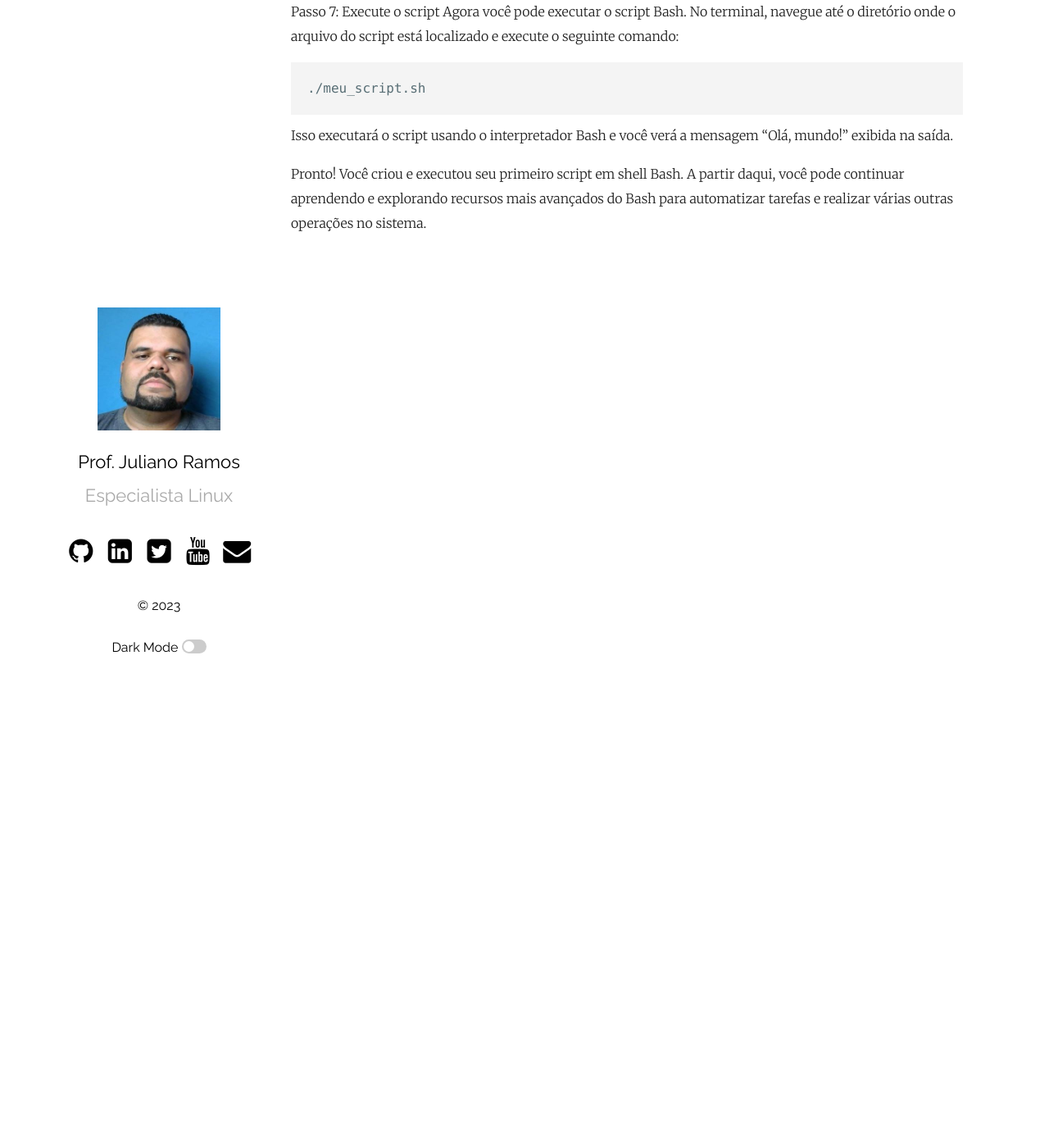
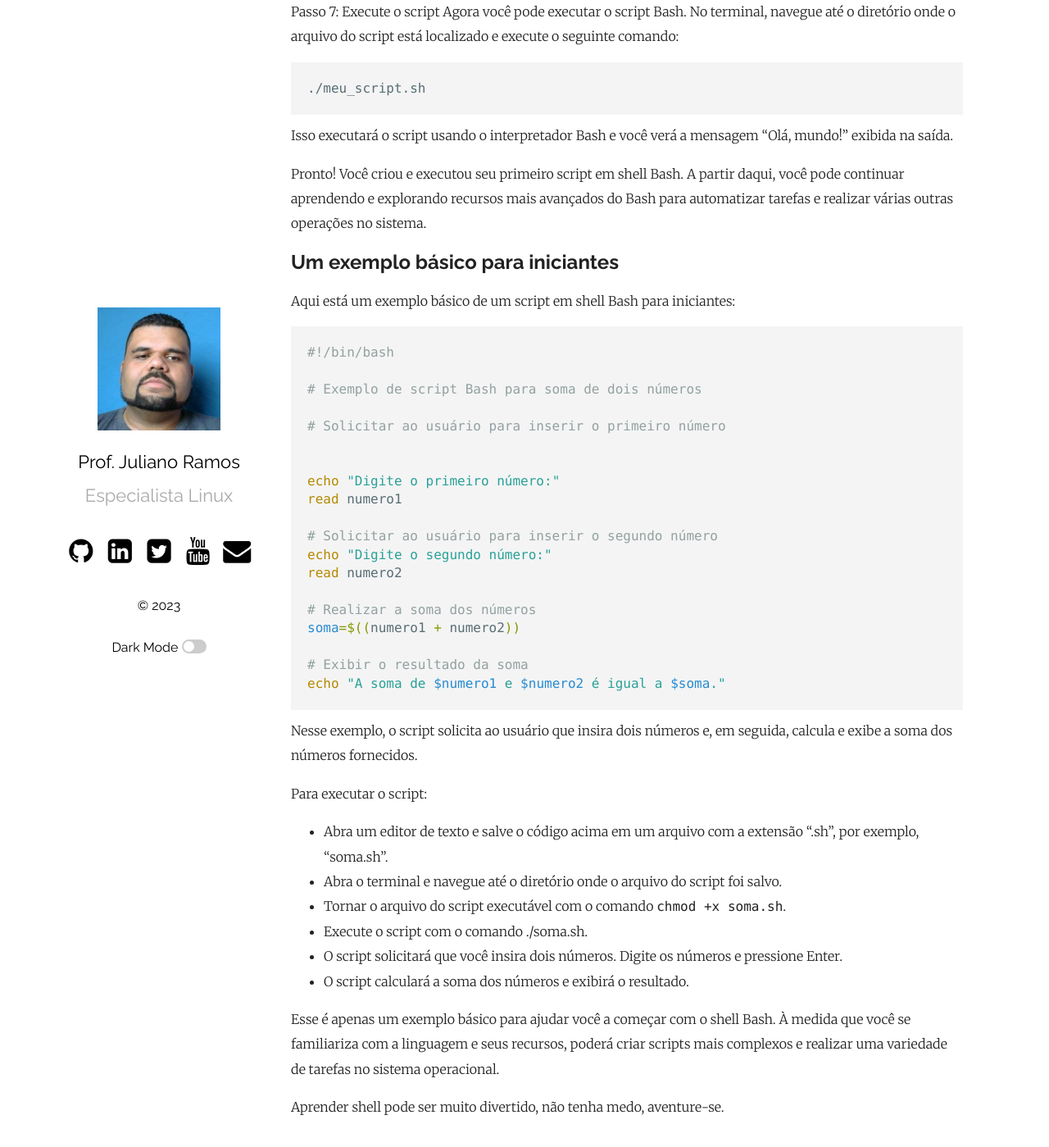
Before and after one commit to profjulianoramos/linux, a Jekyll site: the page built from _posts/2023-05-22-porqueshell.md, in a window 1280 px wide and 1400 px high, scrolled down 3083 px. Shown: the whole window at 82% size. Built offline with Jekyll 4.4.1, drawn with Linux system fonts in a browser that asks for light colours; comment, search, counter and statistics services are not loaded.

Commit message:
Update 2023-05-22-porqueshell.md
Nova publicação.

````diff
--- a/_posts/2023-05-22-porqueshell.md
+++ b/_posts/2023-05-22-porqueshell.md
@@ -88,3 +88,44 @@ Agora você pode executar o script Bash. No terminal, navegue até o diretório
 Isso executará o script usando o interpretador Bash e você verá a mensagem "Olá, mundo!" exibida na saída.
 
 Pronto! Você criou e executou seu primeiro script em shell Bash. A partir daqui, você pode continuar aprendendo e explorando recursos mais avançados do Bash para automatizar tarefas e realizar várias outras operações no sistema.
+
+## Um exemplo básico para iniciantes
+Aqui está um exemplo básico de um script em shell Bash para iniciantes:
+
+```shell
+#!/bin/bash
+
+# Exemplo de script Bash para soma de dois números
+
+# Solicitar ao usuário para inserir o primeiro número
+
+
+echo "Digite o primeiro número:"
+read numero1
+
+# Solicitar ao usuário para inserir o segundo número
+echo "Digite o segundo número:"
+read numero2
+
+# Realizar a soma dos números
+soma=$((numero1 + numero2))
+
+# Exibir o resultado da soma
+echo "A soma de $numero1 e $numero2 é igual a $soma."
+```
+
+Nesse exemplo, o script solicita ao usuário que insira dois números e, em seguida, calcula e exibe a soma dos números fornecidos.
+
+
+Para executar o script:
+
+- Abra um editor de texto e salve o código acima em um arquivo com a extensão ".sh", por exemplo, "soma.sh".
+- Abra o terminal e navegue até o diretório onde o arquivo do script foi salvo.
+- Tornar o arquivo do script executável com o comando `chmod +x soma.sh`.
+- Execute o script com o comando ./soma.sh.
+- O script solicitará que você insira dois números. Digite os números e pressione Enter.
+- O script calculará a soma dos números e exibirá o resultado.
+
+Esse é apenas um exemplo básico para ajudar você a começar com o shell Bash. À medida que você se familiariza com a linguagem e seus recursos, poderá criar scripts mais complexos e realizar uma variedade de tarefas no sistema operacional.
+
+Aprender shell pode ser muito divertido, não tenha medo, aventure-se.
````
